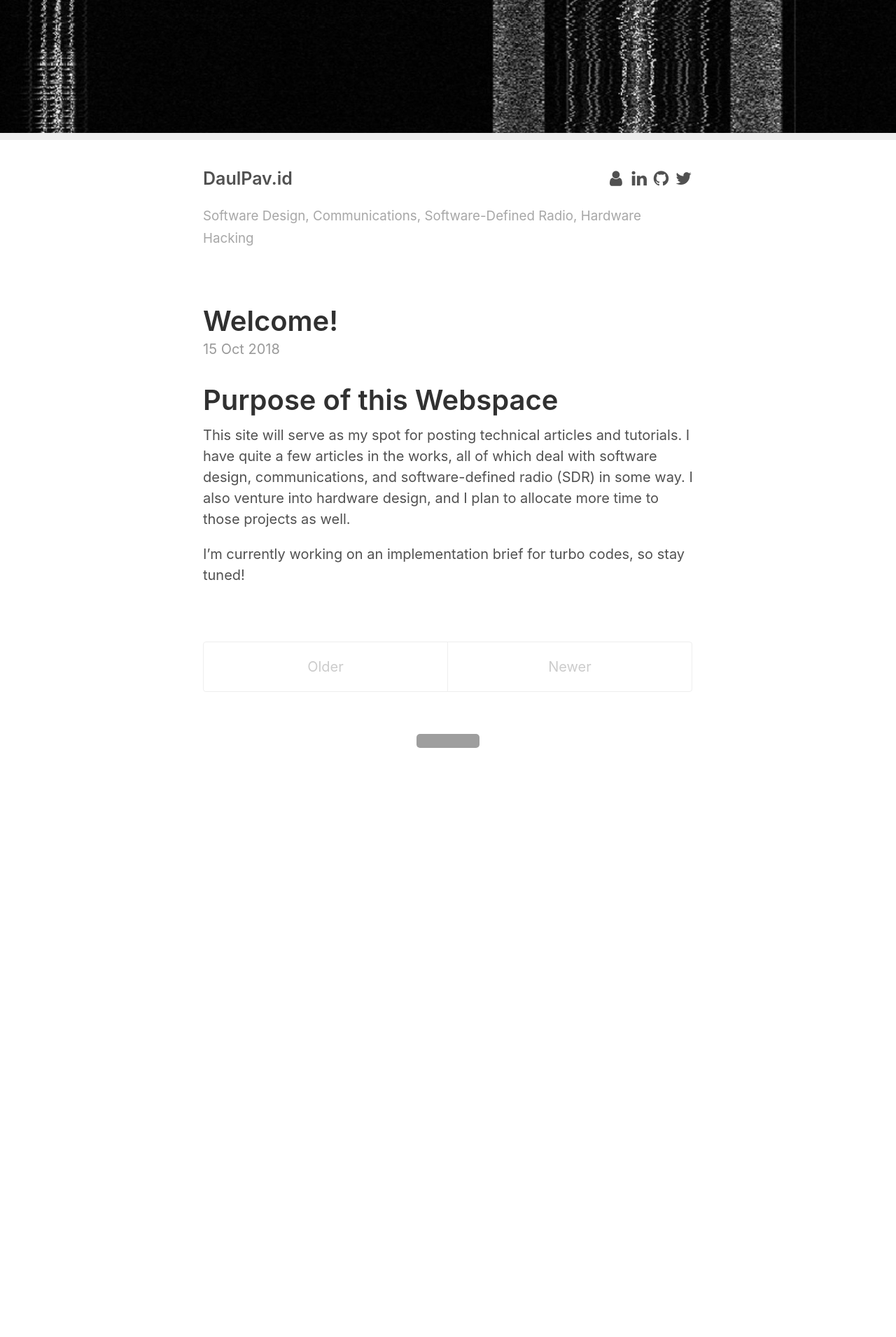
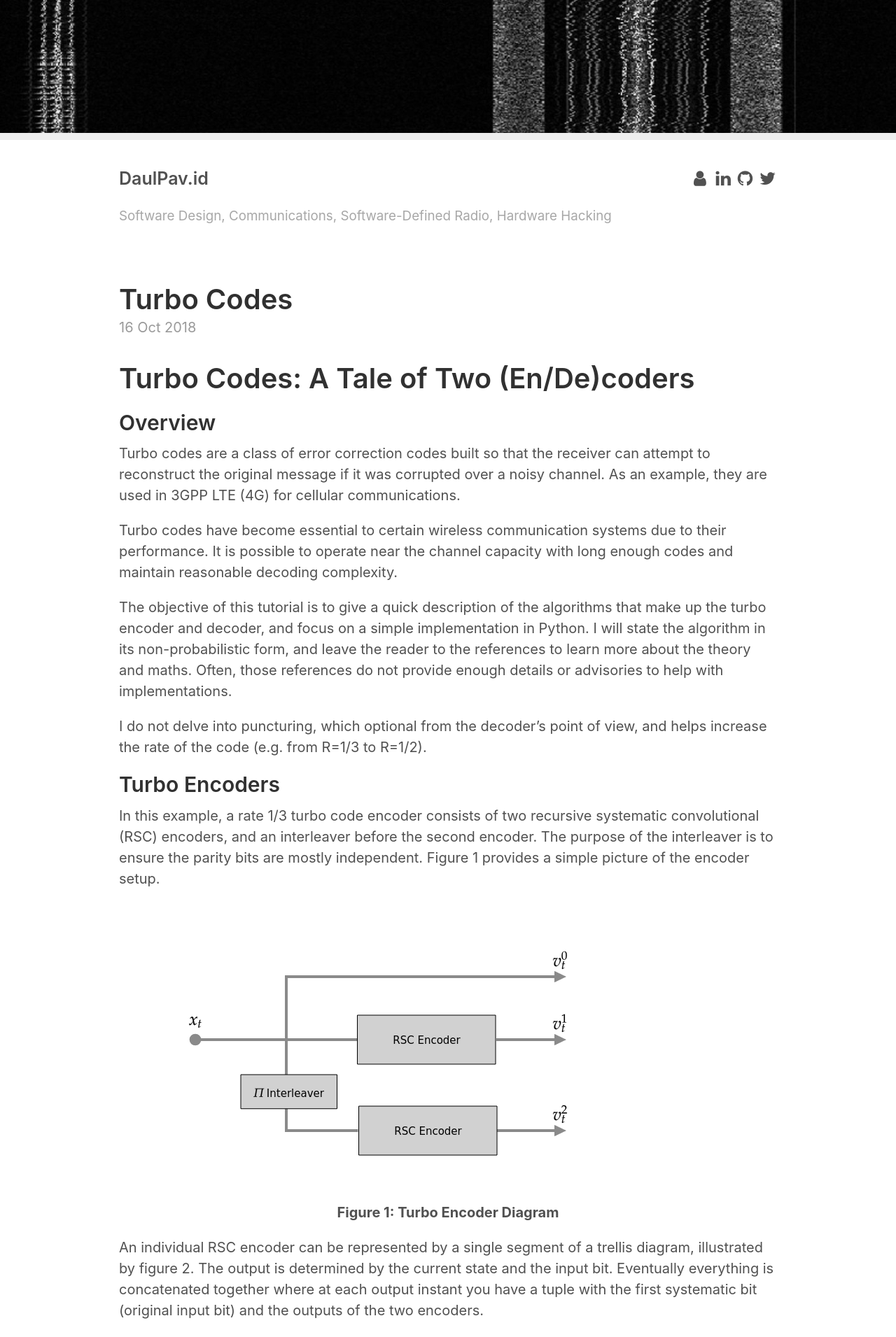
Before and after one commit to DaulPavid/ofdm.github.io, a Jekyll site: the page built from index.html, in a window 1280 px wide. Shown: the top 1911 px of the page at 70% size. Built offline with Jekyll 4.4.1, drawn with Linux system fonts in a browser that asks for light colours; formulas are drawn with MathJax 3; the list of posts is cut into pages by our own code; before the commit the page ends 1137 px from its top, so only the background shows below that; some of the changed text lies outside the part shown; grey boxes are pictures that could not be loaded.

Commit message:
Add the initial turbo codes technical post

```diff
--- a/_includes/head.html
+++ b/_includes/head.html
@@ -16,4 +16,8 @@
   <link rel="alternate" type="application/atom+xml" title="{{ site.title }}" href="{{ site.baseurl }}/atom.xml">
 
   <link rel="stylesheet" href="https://cdnjs.cloudflare.com/ajax/libs/font-awesome/4.7.0/css/font-awesome.min.css">
+
+  <script type="text/javascript" async
+    src="https://cdnjs.cloudflare.com/ajax/libs/mathjax/2.7.5/MathJax.js?config=TeX-MML-AM_CHTML">
+  </script>
 </head>
--- /dev/null
+++ b/_posts/2018-10-16-turbocodes.md
@@ -0,0 +1,107 @@
+---
+layout: post
+title: "Turbo Codes"
+---
+
+# Turbo Codes: A Tale of Two (En/De)coders
+
+## Overview
+
+Turbo codes are a class of error correction codes built so that the receiver can attempt to reconstruct the original message if it was corrupted over a noisy channel. As an example, they are used in 3GPP LTE (4G) for cellular communications.
+
+Turbo codes have become essential to certain wireless communication systems due to their performance. It is possible to operate near the channel capacity with long enough codes and maintain reasonable decoding complexity.
+
+The objective of this tutorial is to give a quick description of the algorithms that make up the turbo encoder and decoder, and focus on a simple implementation in Python. I will state the algorithm in its non-probabilistic form, and leave the reader to the references to learn more about the theory and maths. Often, those references do not provide enough details or advisories to help with implementations.
+
+I do not delve into puncturing, which optional from the decoder's point of view, and helps increase the rate of the code (e.g. from R=1/3 to R=1/2).
+
+## Turbo Encoders
+
+In this example, a rate 1/3 turbo code encoder consists of two recursive systematic convolutional (RSC) encoders, and an interleaver before the second encoder. The purpose of the interleaver is to ensure the parity bits are mostly independent. Figure 1 provides a simple picture of the encoder setup.
+
+<figure>
+  <img src="/static/turbocodes/figure_1.png" align="center" />
+  <p align="center"><b>Figure 1: Turbo Encoder Diagram</b></p>
+</figure>
+
+An individual RSC encoder can be represented by a single segment of a trellis diagram, illustrated by figure 2. The output is determined by the current state and the input bit. Eventually everything is concatenated together where at each output instant you have a tuple with the first systematic bit (original input bit) and the outputs of the two encoders.
+
+The structure of a convolutional encoder (RSC encoder) is made of up memory registers that each hold 1 bit, and some number of modulo-2 adders. In our example, we're using a simple recursive convolutional code.
+
+<figure>
+  <img src="/static/turbocodes/figure_2.png" align="center" />
+  <p align="center"><b>Figure 2: Trellis section which represents a single RSC encoder</b></p>
+</figure>
+
+The left most numbers represent the state of the encoder, while the binary numbers on each transition represent the input bit / output bit.
+
+My reference implementation of a turbo encoder can be found [here.](https://github.com/DaulPavid/pyturbo/blob/master/turbo/turbo_encoder.py)
+
+It is extremely important that the first component RSC encoder terminate at its original state (usually zero), otherwise the turbo decoder will introduce bit errors near the end of the input message and mess up any BER curves.
+
+## Single Input Single Output (SISO) MAP Decoder
+
+The maximum a posteriori (MAP) algorithm is the engine in the turbo decoder. The algorithm is also called the Bahl, Cock, Jelenik, and Raviv algorithm (BCJR). Essentially, one is trying to estimate the bit probability conditioned on the received sequence in the decoder. This is the algorithm that makes a SISO decoder.
+
+The SISO decoder is one of two components in a turbo decoder. This is the hardest part of the turbo decoder algorithm, and it suffices to get one decoder working before trying to create the feedback mechanism.
+
+The algorithm is stated as follows:
+
+* Calculate branch metrics based in the input message:
+
+\\[ \gamma_k \left(s_m, s_n \right) = c_k^0 L_a \left( c_k^0 \right) + c_k^0 L_c r_k^0 + c_k^1 L_c r_k^1 \\]
+
+* Compute the forward path metrics along the trellis:
+
+\\[ \alpha_k \left(s_n \right) = \max \left(\alpha_{k-1} \left(s_m \right) + \gamma \left(s_m, s_n \right) \right) \\]
+
+\\[ \alpha_0 \left(s_n = 0 \right) = 0 \\]
+\\[ \alpha_0 \left(s_n \neq 0 \right) = -\inf \\]
+
+* Compute the backward path metrics in the opposite direction on the trellis:
+
+\\[ \beta_k \left(s_m \right) = \max \left(\beta_{k+1} \left(s_n \right) + \gamma \left(s_m, s_n \right) \right) \\]
+
+\\[ \beta_K \left(s_m = 0 \right) = 0 \\]
+\\[ \beta_K \left(s_m \neq 0 \right) = -\inf \\]
+
+* Compute the Log-Likelihood Ratios (LLRs):
+
+\\[ L^a \left( m_k \right) = \max_{x_k = 1} \left( \alpha_{k-1} \left( s_n \right) + \gamma_k \left( s_n, s_m \right) + \beta_k \left( s_m \right) \right) - \\ \max_{x_k = 0} \left( \alpha_{k-1} \left( s_n \right) + \gamma_k \left( s_n, s_m \right) + \beta_k \left( s_m \right) \right) \\]
+
+The input vector can be interpreted as a list of tuples with the first value corresponding to the systematic (original) bits, and the other values corresponding to the output codeword bits. In the MAP algorithm, we are trying to determine the likelihood of receiving a particular bit at time \\( k \\) by using the branch and path metrics to score transitions on the trellis. Only the branch metric calculation requires the input vector, after which the path metrics are calculated recursively using the branch metrics as input.
+
+My implementation of the SISO decoder can be found [here.](https://github.com/DaulPavid/pyturbo/blob/master/turbo/siso_decoder.py)
+
+## The Turbo Decoder
+
+The turbo decoder ties together two SISO (MAP) decoders and uses the output of the first to act as extrinsic (prior) information to the second.
+Figure 3 illustrates how the two decoders are tied together, and it is probably easy to guess the origin of the term turbo: the turbocharger used in automobiles.
+
+<figure>
+  <img src="/static/turbocodes/figure_3.png" align="center">
+  <p align="center"><b>Figure 3: Turbo Decoder Diagram</b></p>
+</figure>
+
+To further show how a turbo decoder works, figure 4 displays the soft bit outputs after each iteration. One can see how the turbo decoder gains confidence after each computation of the log-likelihood ratios (LLRs). The distance between the soft bit values and the origin grow with every iteration, making the hard decision \\( \left( x_t > 0 \rightarrow 1, x_t < 0 \rightarrow 0 \right) \\) easier.
+
+<figure>
+  <img src="/static/turbocodes/figure_4.png" align="center">
+  <p align="center"><b>Figure 4</b></p>
+</figure>
+
+In order to test the turbo decoder over a wide range of signal-to-noise (SNR) ratios, I produced a bit error rate (BER) curve comparing a coded BPSK performance versus an uncoded BPSK signal. One can measure a very large coding gain if a required BER is specified, as shown in figure 5.
+The number of iterations depends on if the outputs of the SISO decoders agree with each other. This is called the early-exit criterion.
+
+<figure>
+  <img src="/static/turbocodes/figure_5.png" align="center">
+  <p align="center"><b>Figure 5</b></p>
+</figure>
+
+I linked it a couple of times, but a full reference implementation can be found on my [Github.](https://github.com/DaulPavid/pyturbo/blob/master/turbo/turbo_decoder.py)
+
+## References
+
+* Todd K. Moon. *Error Correction Coding: Mathematical Methods and Algorithms*. Wiley 2005.
+* Haesik Kim. *Wireless Communications Systems Design*. Wiley 2015.
+* [Wikipedia Article on Turbo Codes](https://en.wikipedia.org/wiki/Turbo_code).
--- a/_sass/_base.scss
+++ b/_sass/_base.scss
@@ -48,7 +48,7 @@ a {
 }
 
 img {
-  display: block;
+  display: inline;
   max-width: 100%;
   margin: 0 0 1rem;
   border-radius: 5px;
--- a/_sass/_layout.scss
+++ b/_sass/_layout.scss
@@ -3,7 +3,7 @@
 // Styles for managing the structural hierarchy of the site.
 
 .container {
-  max-width: 38rem;
+  max-width: 50rem;
   padding-left:  1.5rem;
   padding-right: 1.5rem;
   margin-left:  auto;
```
Also changed, not shown: static/turbocodes/figure_1.png (added), static/turbocodes/figure_2.png (added), static/turbocodes/figure_3.png (added), static/turbocodes/figure_4.png (added), static/turbocodes/figure_5.png (added).
